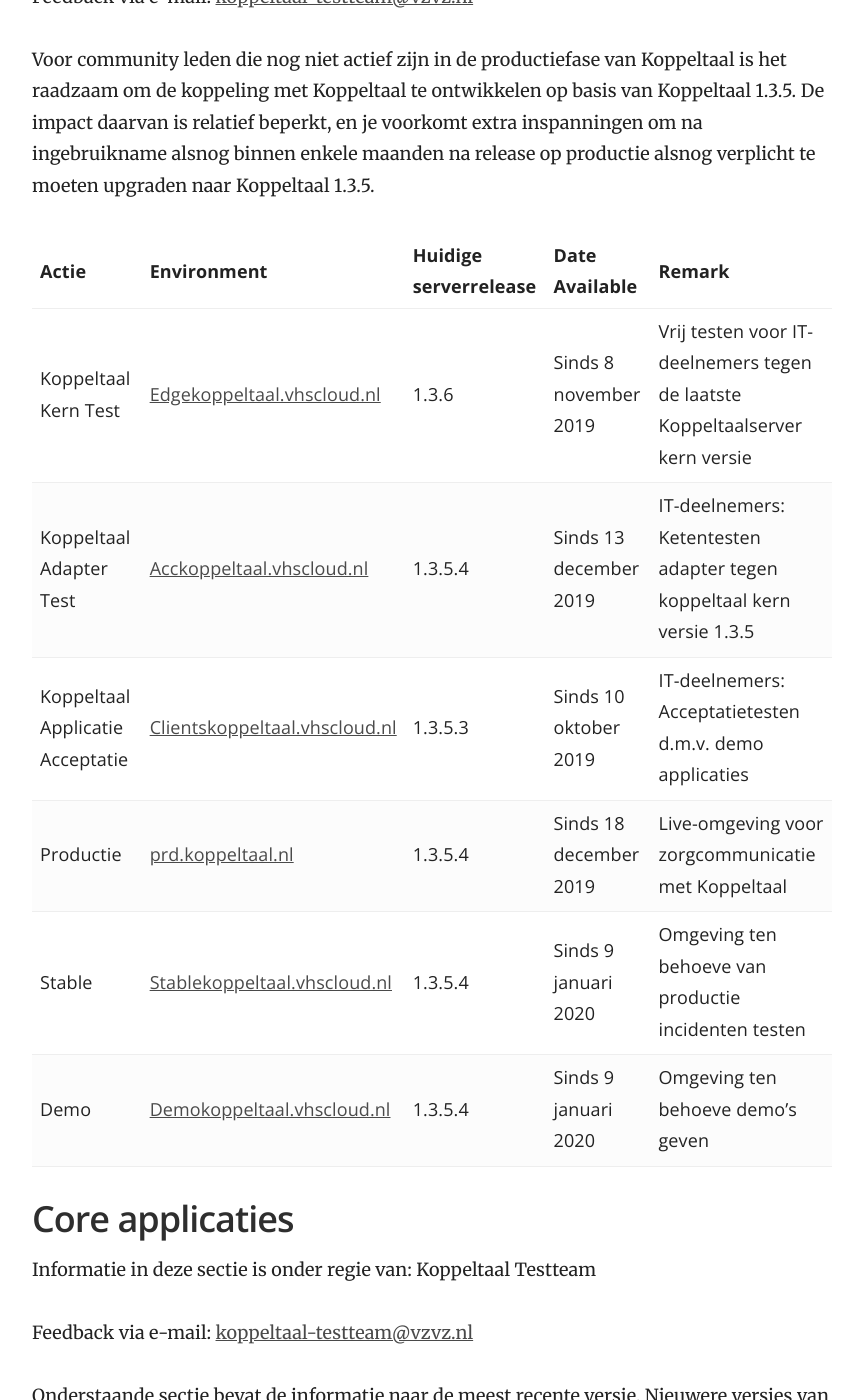
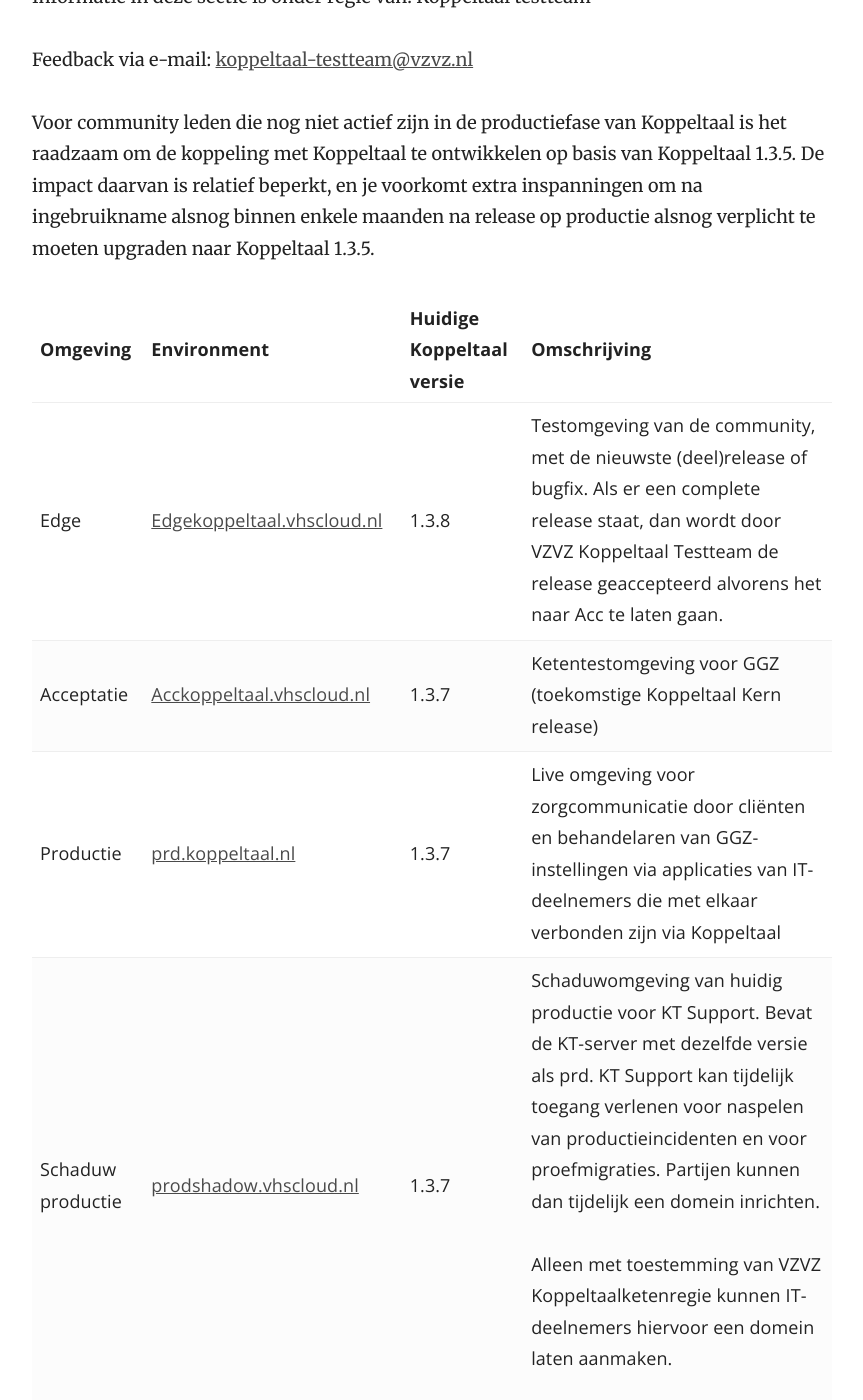
Before and after one commit to Koppeltaal/Koppeltaal-Documentation, a Jekyll site: the page built from release-planning.md, in a window 1280 px wide and 1400 px high, scrolled down 3508 px. Shown: the whole window, without its empty margins (358-1221 px from the left). Built offline with Jekyll 4.4.1, drawn with Linux system fonts in a browser that asks for light colours; some of the changed text lies outside the part shown.

Commit message:
GitBook: [master] 9 pages modified

```diff
--- a/release-planning.md
+++ b/release-planning.md
@@ -62,6 +62,8 @@ Hierin zijn de volgende punten in opgenomen:
 
 Release 1.3.5 is by design ontworpen vanuit de behoefte van beheerorganisaties om de migratie van hun applicaties onafhankelijk van elkaar te kunnen doorvoeren. Applicaties die nog op 1.3.3 uitwisselen, kunnen by design uitwisselen met applicaties die al op 1.3.5 communiceren. Alle partijen worden opgeroepen om zo spoedig mogelijk de migratie af te ronden door hun applicatie in productie te voorzien van release 1.3.5 of hoger van Koppeltaal.
 
+Release 1.3.8 is een herstelversie van 1.3.5 en wordt in November in productie gebracht.
+
 ## API specificaties
 
 Informatie in deze sectie is onder regie van: architect Koppeltaal
@@ -78,14 +80,75 @@ Feedback via e-mail: [koppeltaal-testteam@vzvz.nl](mailto:koppeltaal-testteam@vz
 
 Voor community leden die nog niet actief zijn in de productiefase van Koppeltaal is het raadzaam om de koppeling met Koppeltaal te ontwikkelen op basis van Koppeltaal 1.3.5. De impact daarvan is relatief beperkt, en je voorkomt extra inspanningen om na ingebruikname alsnog binnen enkele maanden na release op productie alsnog verplicht te moeten upgraden naar Koppeltaal 1.3.5.
 
-| **Actie** | **Environment** | **Huidige serverrelease**  | **Date Available** | **Remark**  |
-| :--- | :--- | :--- | :--- | :--- |
-|  Koppeltaal Kern Test |  [Edgekoppeltaal.vhscloud.nl](http://edgekoppeltaal.vhscloud.nl/)    | 1.3.6 | Sinds 8 november 2019 | Vrij testen voor IT-deelnemers tegen de laatste Koppeltaalserver kern versie |
-| Koppeltaal Adapter Test | [Acckoppeltaal.vhscloud.nl](http://acckoppeltaal.vhscloud.nl/) | 1.3.5.4 | Sinds 13 december 2019 | IT-deelnemers: Ketentesten adapter tegen koppeltaal kern versie 1.3.5 |
-| Koppeltaal Applicatie Acceptatie  | [Clientskoppeltaal.vhscloud.nl](http://clientskoppeltaal.vhscloud.nl/)   | 1.3.5.3 | Sinds 10 oktober 2019 | IT-deelnemers: Acceptatietesten d.m.v. demo applicaties  |
-| Productie | [prd.koppeltaal.nl](https://prd.koppeltaal.nl/) | 1.3.5.4 | Sinds 18 december 2019 | Live-omgeving voor zorgcommunicatie met Koppeltaal  |
-| Stable | [Stablekoppeltaal.vhscloud.nl](http://stablekoppeltaal.vhscloud.nl/) | 1.3.5.4 | Sinds 9 januari 2020 | Omgeving ten behoeve van productie incidenten testen |
-| Demo | [Demokoppeltaal.vhscloud.nl](http://demokoppeltaal.vhscloud.nl/) | 1.3.5.4 | Sinds 9 januari 2020 | Omgeving ten behoeve demo's geven  |
+<table>
+  <thead>
+    <tr>
+      <th style="text-align:left">Omgeving</th>
+      <th style="text-align:left"><b>Environment</b>
+      </th>
+      <th style="text-align:left"><b>Huidige Koppeltaal versie</b>
+      </th>
+      <th style="text-align:left">Omschrijving</th>
+    </tr>
+  </thead>
+  <tbody>
+    <tr>
+      <td style="text-align:left">Edge</td>
+      <td style="text-align:left"> <a href="http://edgekoppeltaal.vhscloud.nl/">Edgekoppeltaal.vhscloud.nl</a>
+        <br
+        />
+      </td>
+      <td style="text-align:left">1.3.8</td>
+      <td style="text-align:left">Testomgeving van de community, met de nieuwste (deel)release of bugfix.
+        Als er een complete release staat, dan wordt door VZVZ Koppeltaal Testteam
+        de release geaccepteerd alvorens het naar Acc te laten gaan.</td>
+    </tr>
+    <tr>
+      <td style="text-align:left">Acceptatie</td>
+      <td style="text-align:left"><a href="http://acckoppeltaal.vhscloud.nl/">Acckoppeltaal.vhscloud.nl</a>
+      </td>
+      <td style="text-align:left">1.3.7</td>
+      <td style="text-align:left">Ketentestomgeving voor GGZ (toekomstige Koppeltaal Kern release)</td>
+    </tr>
+    <tr>
+      <td style="text-align:left">Productie</td>
+      <td style="text-align:left"><a href="https://prd.koppeltaal.nl/">prd.koppeltaal.nl</a>
+      </td>
+      <td style="text-align:left">1.3.7</td>
+      <td style="text-align:left">Live omgeving voor zorgcommunicatie door cli&#xEB;nten en behandelaren
+        van GGZ-instellingen via applicaties van IT-deelnemers die met elkaar verbonden
+        zijn via Koppeltaal</td>
+    </tr>
+    <tr>
+      <td style="text-align:left">Schaduw productie</td>
+      <td style="text-align:left"> <a href="https://prodshadow.vhscloud.nl/">prodshadow.vhscloud.nl</a>
+      </td>
+      <td style="text-align:left">1.3.7</td>
+      <td style="text-align:left">
+        <p>Schaduwomgeving van huidig productie voor KT Support. Bevat de KT-server
+          met dezelfde versie als prd. KT Support kan tijdelijk toegang verlenen
+          voor naspelen van productieincidenten en voor proefmigraties. Partijen
+          kunnen dan tijdelijk een domein inrichten.</p>
+        <p>Alleen met toestemming van VZVZ Koppeltaalketenregie kunnen IT-deelnemers
+          hiervoor een domein laten aanmaken.</p>
+      </td>
+    </tr>
+    <tr>
+      <td style="text-align:left">Stable</td>
+      <td style="text-align:left"><a href="http://stablekoppeltaal.vhscloud.nl/">Stablekoppeltaal.vhscloud.nl</a>
+      </td>
+      <td style="text-align:left">1.3.7</td>
+      <td style="text-align:left">Ketentestomgeving voor GGZ (huidige Koppeltaal Kern release).</td>
+    </tr>
+    <tr>
+      <td style="text-align:left">Demo</td>
+      <td style="text-align:left"><a href="http://demokoppeltaal.vhscloud.nl/">Demokoppeltaal.vhscloud.nl</a>
+      </td>
+      <td style="text-align:left">1.3.7</td>
+      <td style="text-align:left">Kan door hele community gebruikt worden voor demo&apos;s</td>
+    </tr>
+  </tbody>
+</table>
 
 ## Core applicaties
 
```
